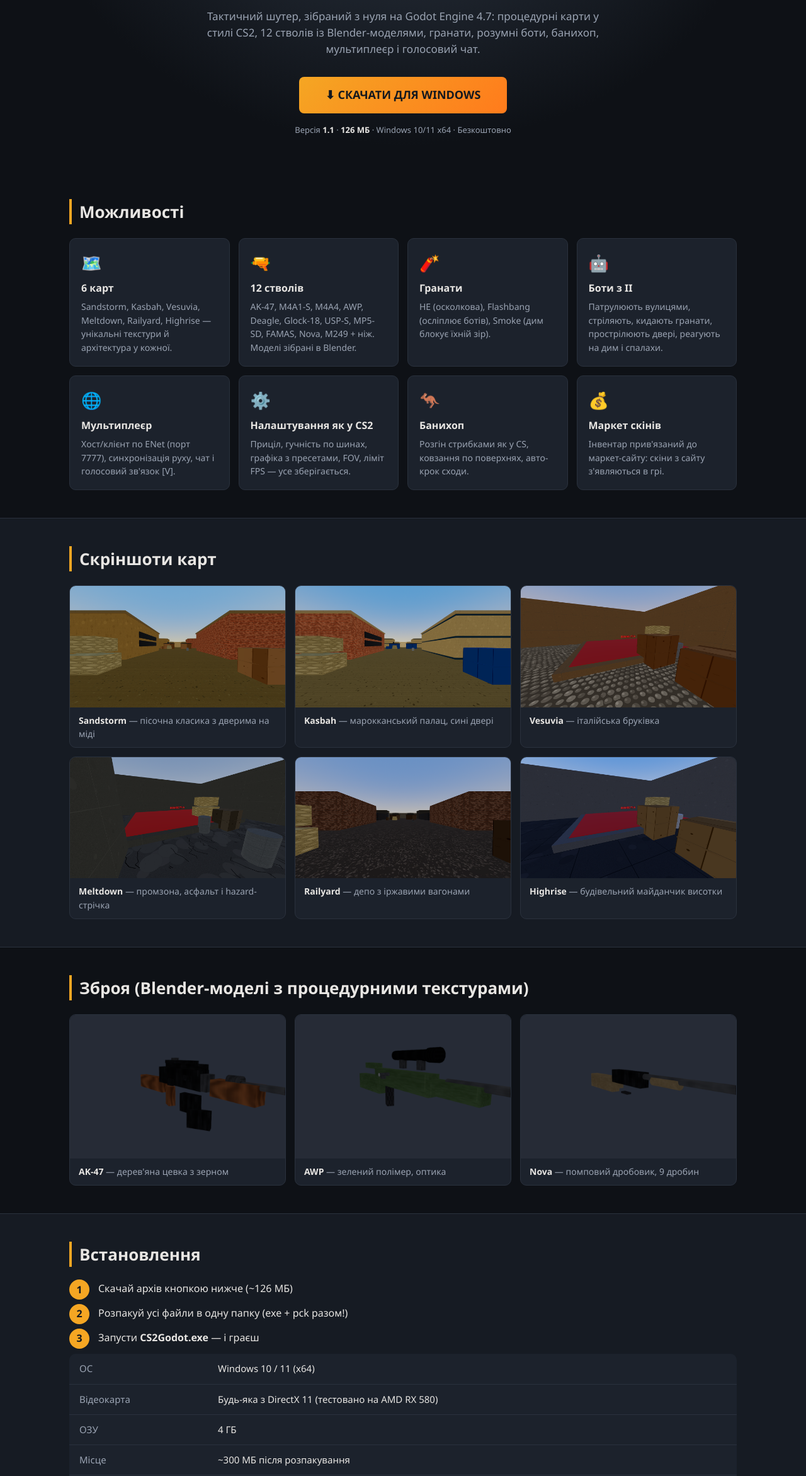
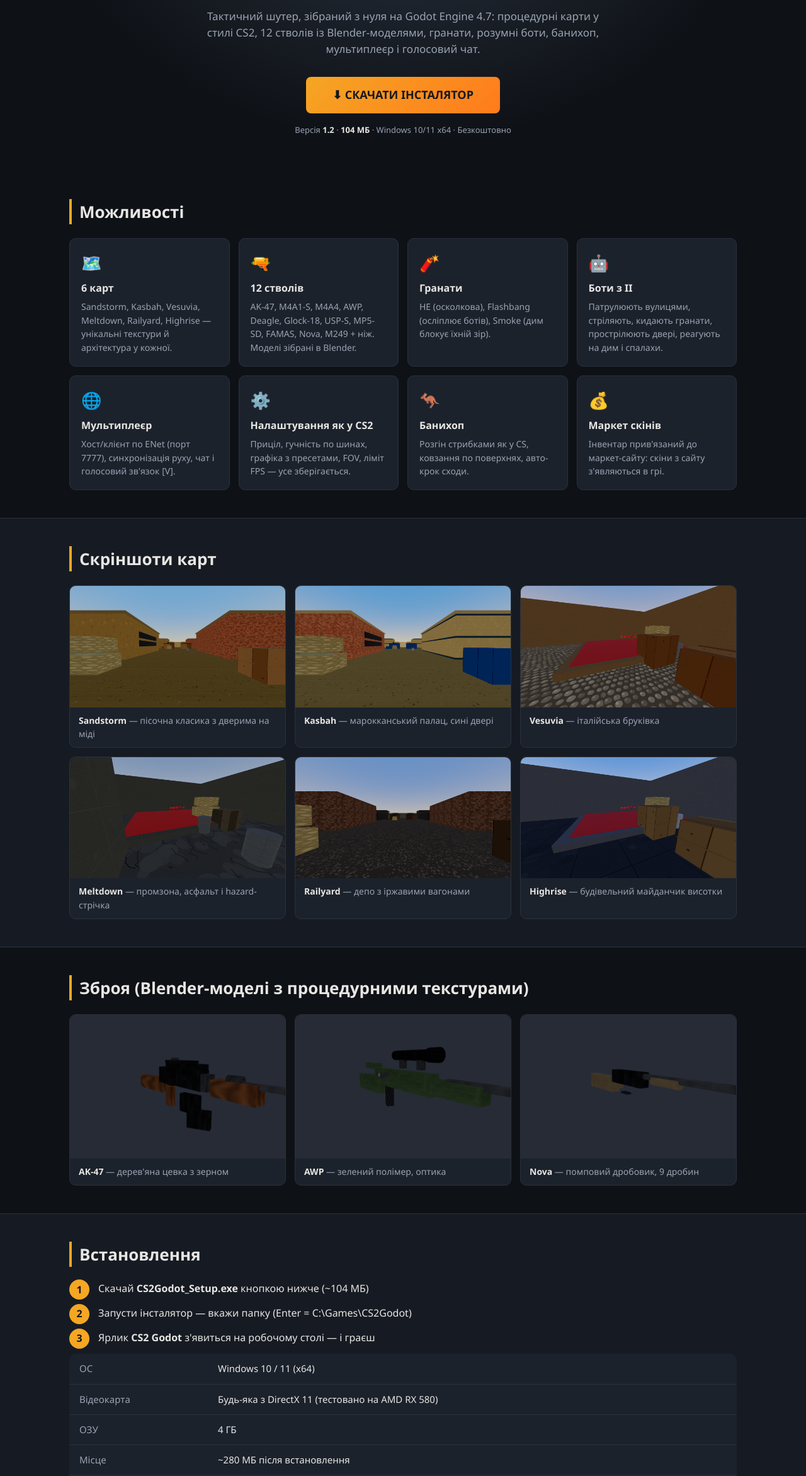
Before and after one commit to kirilpuskaruk-svg/cs2godot-download, a plain HTML site: page index.html in a window 1280 px wide. Shown: the part 217-2560 px from the top of the page at 63% size. Drawn offline with Linux system fonts and the light colour scheme.

Commit message:
v1.2: setup.exe інсталятор замість zip

```diff
--- a/index.html
+++ b/index.html
@@ -89,8 +89,8 @@
   <h1>COUNTER-STRIKE 2: <b>GODOT EDITION</b></h1>
   <p class="sub">Тактичний шутер, зібраний з нуля на Godot Engine 4.7: процедурні карти у стилі CS2,
      12 стволів із Blender-моделями, гранати, розумні боти, банихоп, мультиплеєр і голосовий чат.</p>
-  <a class="btn" href="https://github.com/kirilpuskaruk-svg/cs2godot-download/releases/latest/download/CS2Godot_Windows.zip">⬇ СКАЧАТИ ДЛЯ WINDOWS</a>
-  <p class="meta">Версія <b>1.1</b> · <b>126 МБ</b> · Windows 10/11 x64 · Безкоштовно</p>
+  <a class="btn" href="https://github.com/kirilpuskaruk-svg/cs2godot-download/releases/latest/download/CS2Godot_Setup.exe">⬇ СКАЧАТИ ІНСТАЛЯТОР</a>
+  <p class="meta">Версія <b>1.2</b> · <b>104 МБ</b> · Windows 10/11 x64 · Безкоштовно</p>
 </div>
 
 <section id="features">
@@ -138,15 +138,15 @@
   <div class="wrap">
     <h2>Встановлення</h2>
     <ol class="steps">
-      <li>Скачай архів кнопкою нижче (~126 МБ)</li>
-      <li>Розпакуй усі файли в одну папку (exe + pck разом!)</li>
-      <li>Запусти <b>CS2Godot.exe</b> — і граєш</li>
+      <li>Скачай <b>CS2Godot_Setup.exe</b> кнопкою нижче (~104 МБ)</li>
+      <li>Запусти інсталятор — вкажи папку (Enter = C:\Games\CS2Godot)</li>
+      <li>Ярлик <b>CS2 Godot</b> з'явиться на робочому столі — і граєш</li>
     </ol>
     <table class="spec">
       <tr><td>ОС</td><td>Windows 10 / 11 (x64)</td></tr>
       <tr><td>Відеокарта</td><td>Будь-яка з DirectX 11 (тестовано на AMD RX 580)</td></tr>
       <tr><td>ОЗУ</td><td>4 ГБ</td></tr>
-      <tr><td>Місце</td><td>~300 МБ після розпакування</td></tr>
+      <tr><td>Місце</td><td>~280 МБ після встановлення</td></tr>
       <tr><td>Мультиплеєр</td><td>Один гравець створює гру (порт 7777), інші вводять його IP</td></tr>
     </table>
   </div>
@@ -157,7 +157,7 @@
     <div class="dl-box">
       <h2 style="border:none; padding:0;">Скачати гру</h2>
       <p style="margin-bottom:22px;">Остання версія — безкоштовно, без реєстрації</p>
-      <a class="btn" href="https://github.com/kirilpuskaruk-svg/cs2godot-download/releases/latest/download/CS2Godot_Windows.zip">⬇ СКАЧАТИ (v1.1, 126 МБ)</a>
+      <a class="btn" href="https://github.com/kirilpuskaruk-svg/cs2godot-download/releases/latest/download/CS2Godot_Setup.exe">⬇ СКАЧАТИ (v1.2, 104 МБ)</a>
       <p>Всі релізи: <a href="https://github.com/kirilpuskaruk-svg/cs2godot-download/releases">github.com/kirilpuskaruk-svg/cs2godot-download/releases</a></p>
     </div>
   </div>
```
